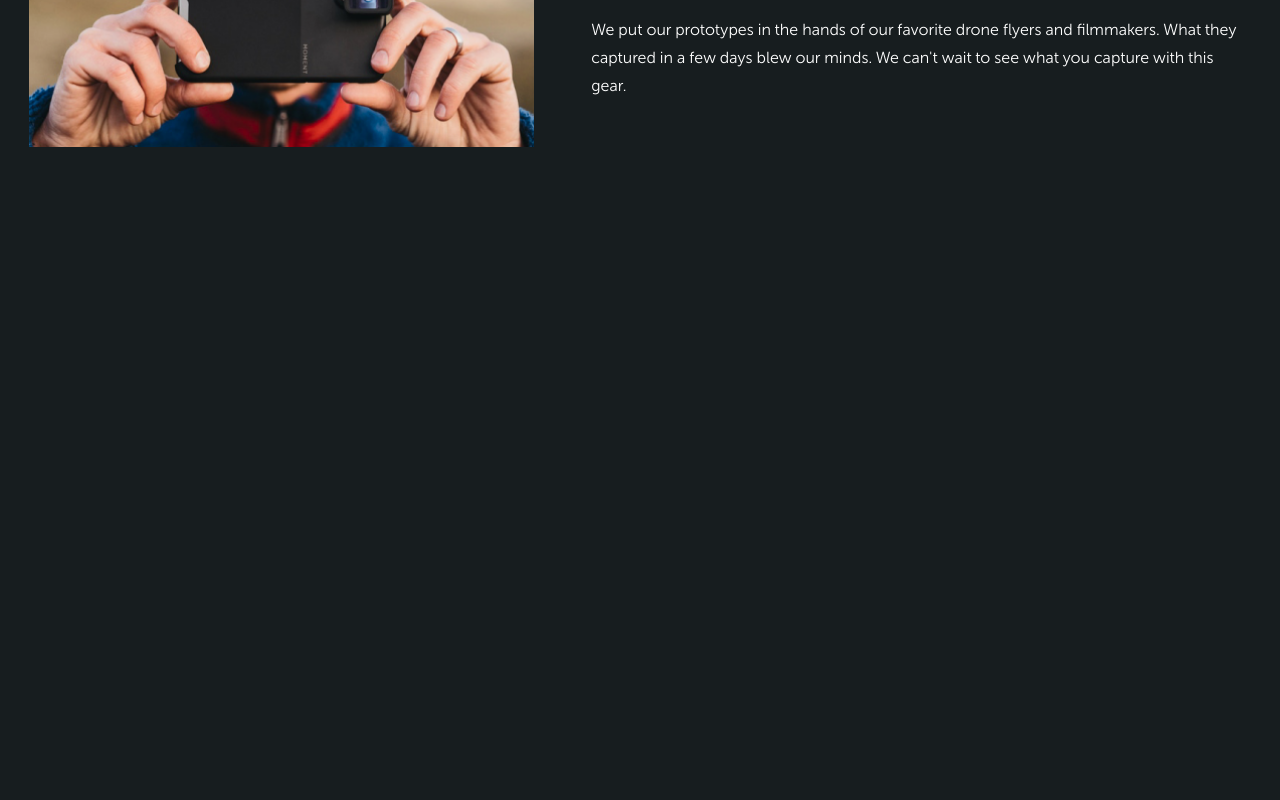
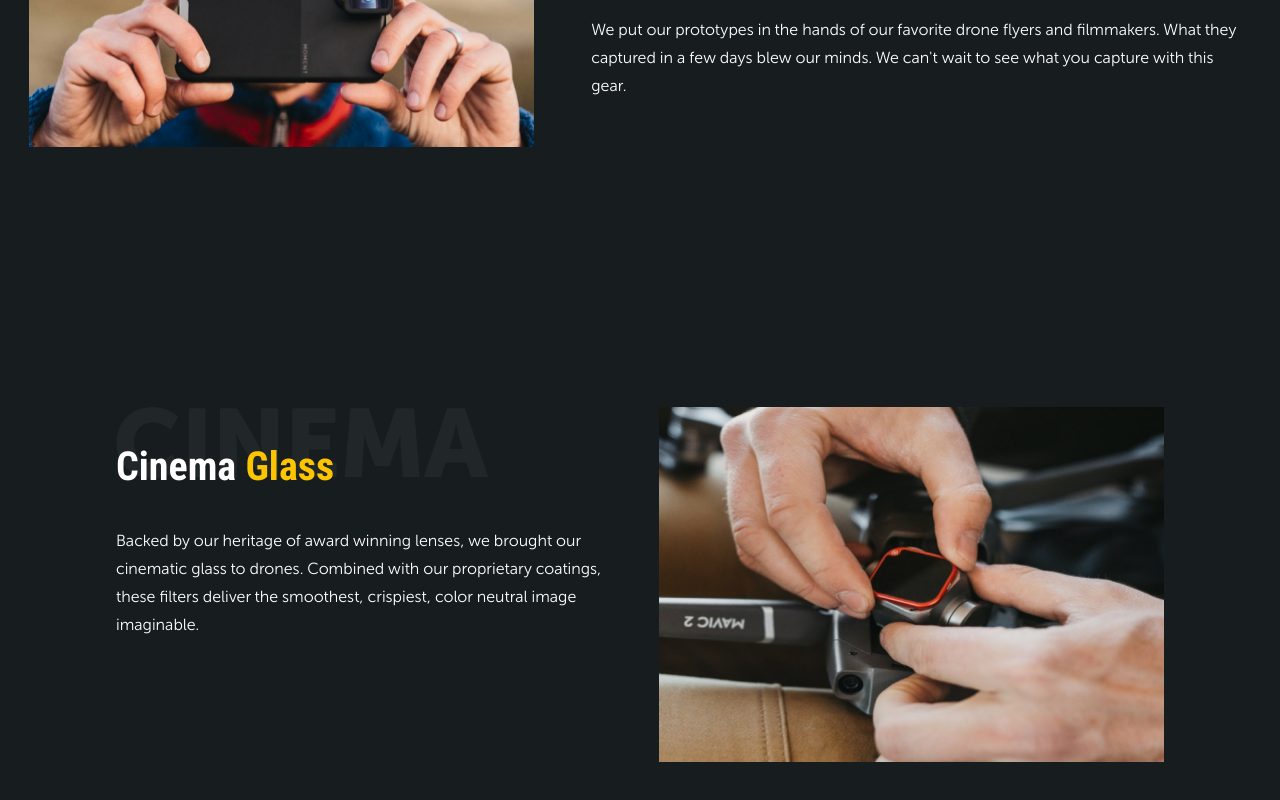
Before and after one commit to dariaharets/project, a Vue app: page / in a window 1280 px wide. Shown: the part 1132-1932 px from the top of the page. Before the commit the page ends 1426 px from the top, so only its background shows below. Built offline with nearby package versions, Linux system fonts and the light colour scheme.

Commit message:
cinema glass section

```diff
--- a/src/App.vue
+++ b/src/App.vue
@@ -5,6 +5,7 @@
     <Section2 />
     <Section3 />
     <Section4 />
+    <Section6 />
   </div>
 </template>
 
@@ -14,6 +15,7 @@ import Section1 from "./components/Section1.vue";
 import Section2 from "./components/Section2.vue";
 import Section3 from "./components/Section3.vue";
 import Section4 from "./components/Section4.vue";
+import Section6 from "./components/Section6.vue";
 
 export default {
   name: "Home",
@@ -23,6 +25,7 @@ export default {
     Section2,
     Section3,
     Section4,
+    Section6,
   },
 };
 </script>
--- /dev/null
+++ b/src/components/Section6.vue
@@ -0,0 +1,43 @@
+<template>
+  <div class="section6">
+    <div class="section6__text">
+      <h2>Cinema <strong class="yellow-text">Glass</strong></h2>
+      <p>
+        Backed by our heritage of award winning lenses, we brought our cinematic
+        glass to drones. Combined with our proprietary coatings, these filters
+        deliver the smoothest, crispiest, color neutral image imaginable.
+      </p>
+    </div>
+    <div class="section6__image"></div>
+  </div>
+</template>
+
+<script>
+export default {
+  name: "Section6",
+};
+</script>
+
+<style  lang="scss" scoped>
+.section6 {
+  margin: 0 auto;
+  height: 580px;
+  width: 85%;
+  display: flex;
+  justify-content: space-around;
+  align-items: center;
+  &__text {
+    height: 355px;
+    width: 503px;
+    background-image: url("../assets/cinema-bg.png");
+    background-repeat: no-repeat;
+  }
+  &__image {
+    width: 505px;
+    height: 355px;
+    background-image: url("../assets/sect6.png");
+    background-repeat: no-repeat;
+    background-size: cover;
+  }
+}
+</style>
```
Also changed, not shown: src/assets/cinema-bg.png (added), src/assets/sect6.png (added).
